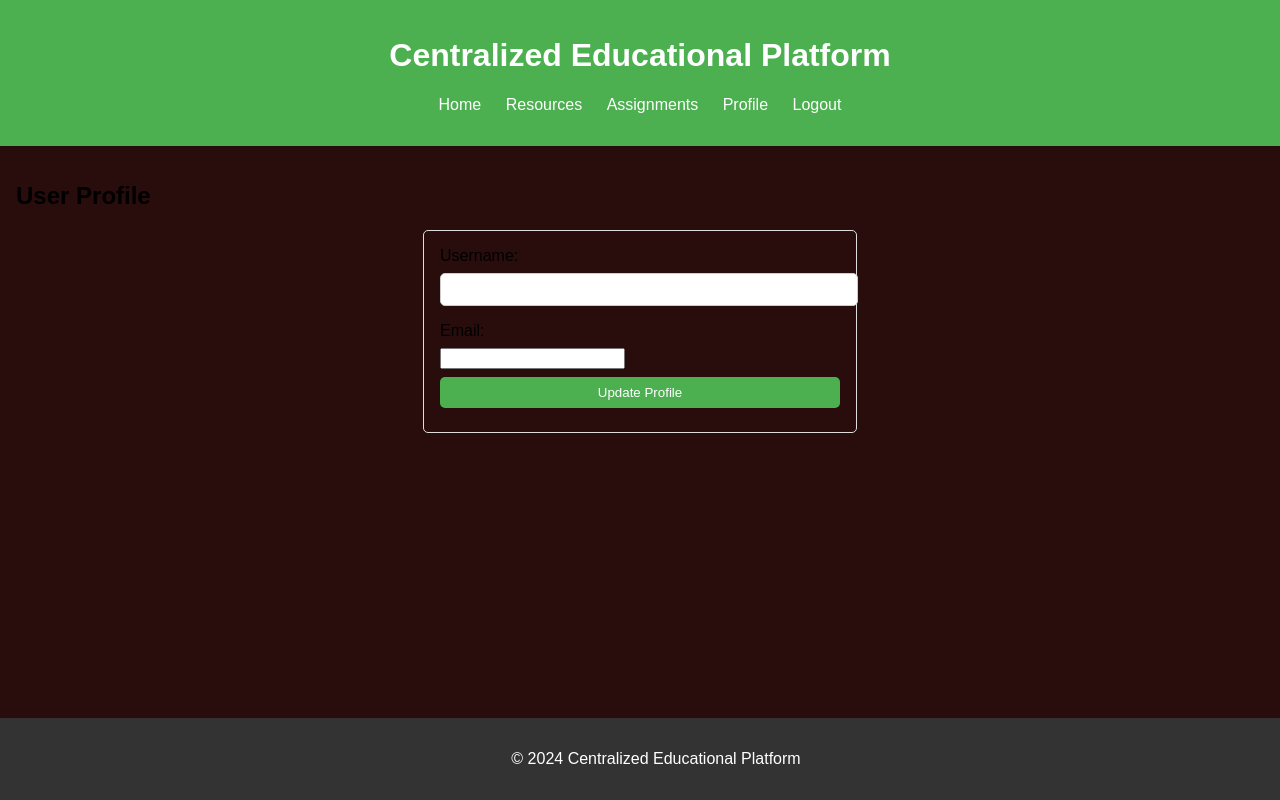
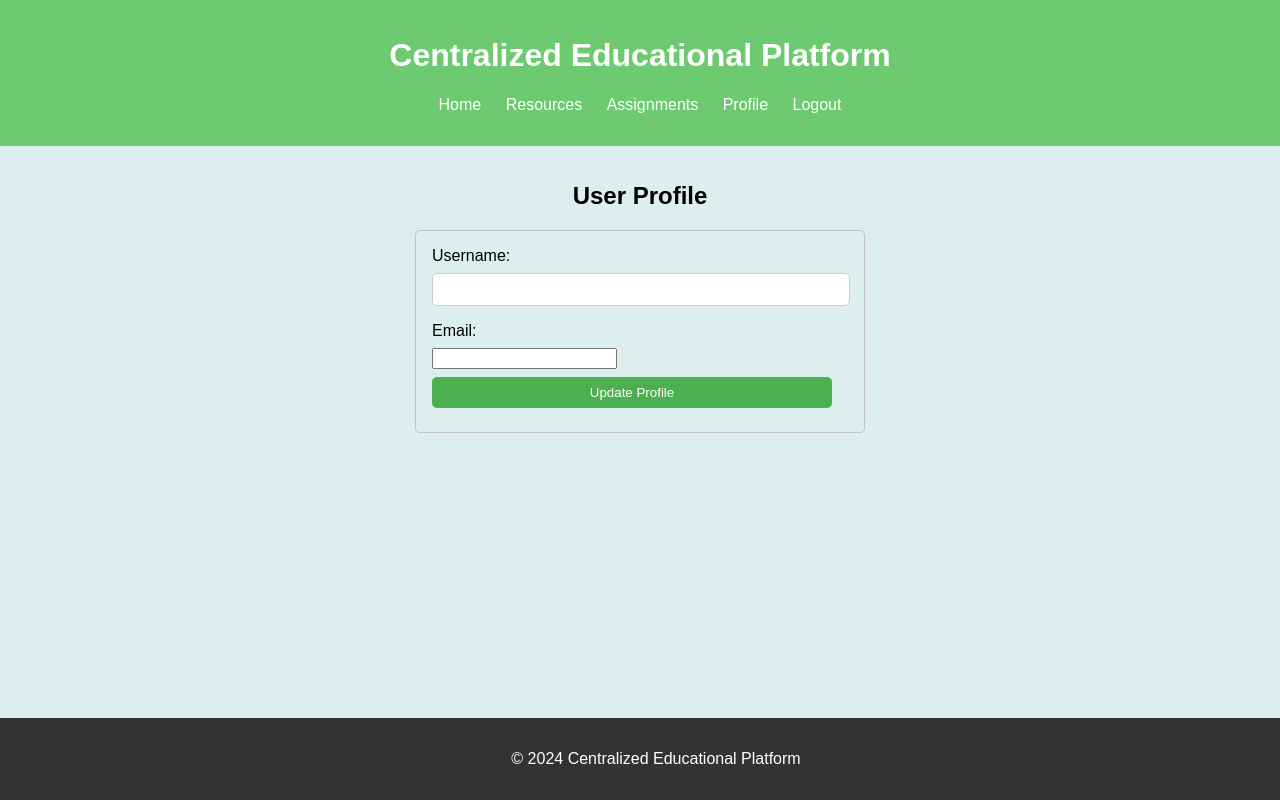
Before and after one commit to irakozej/Educenter, a plain HTML site: page html files/profile.html in a window 1280 px wide. Drawn offline with Linux system fonts and the light colour scheme.

Commit message:
h2 centered

```diff
--- a/css files/styles.css
+++ b/css files/styles.css
@@ -3,11 +3,11 @@ body {
   margin: 0;
   padding: 0;
   box-sizing: border-box;
-  background-color: #290c0c;
+  background-color: rgb(220, 238, 238);
 }
 
 header {
-  background-color: #4caf50;
+  background-color: #6dca70;
   color: white;
   padding: 1rem;
   text-align: center;
@@ -46,7 +46,8 @@ form {
   max-width: 400px;
   margin: 0 auto;
   padding: 1rem;
-  border: 1px solid #ddd;
+  padding-right: 2rem;
+  border: 1px solid #c4c4c4;
   border-radius: 5px;
 }
 
@@ -77,7 +78,7 @@ button {
 }
 
 button:hover {
-  background-color: #45a049;
+  background-color: #63ad67;
 }
 
 @media (max-width: 600px) {
@@ -109,7 +110,8 @@ button {
 }
 
 button:hover {
-  background-color: #45a049;
+  background-color: #318334;
+  text-size-adjust: 0.5rem;
 }
 
 ul {
@@ -124,3 +126,6 @@ ul li {
 ul li button {
   margin-left: 1rem;
 }
+h2 {
+  text-align: center;
+}
```
